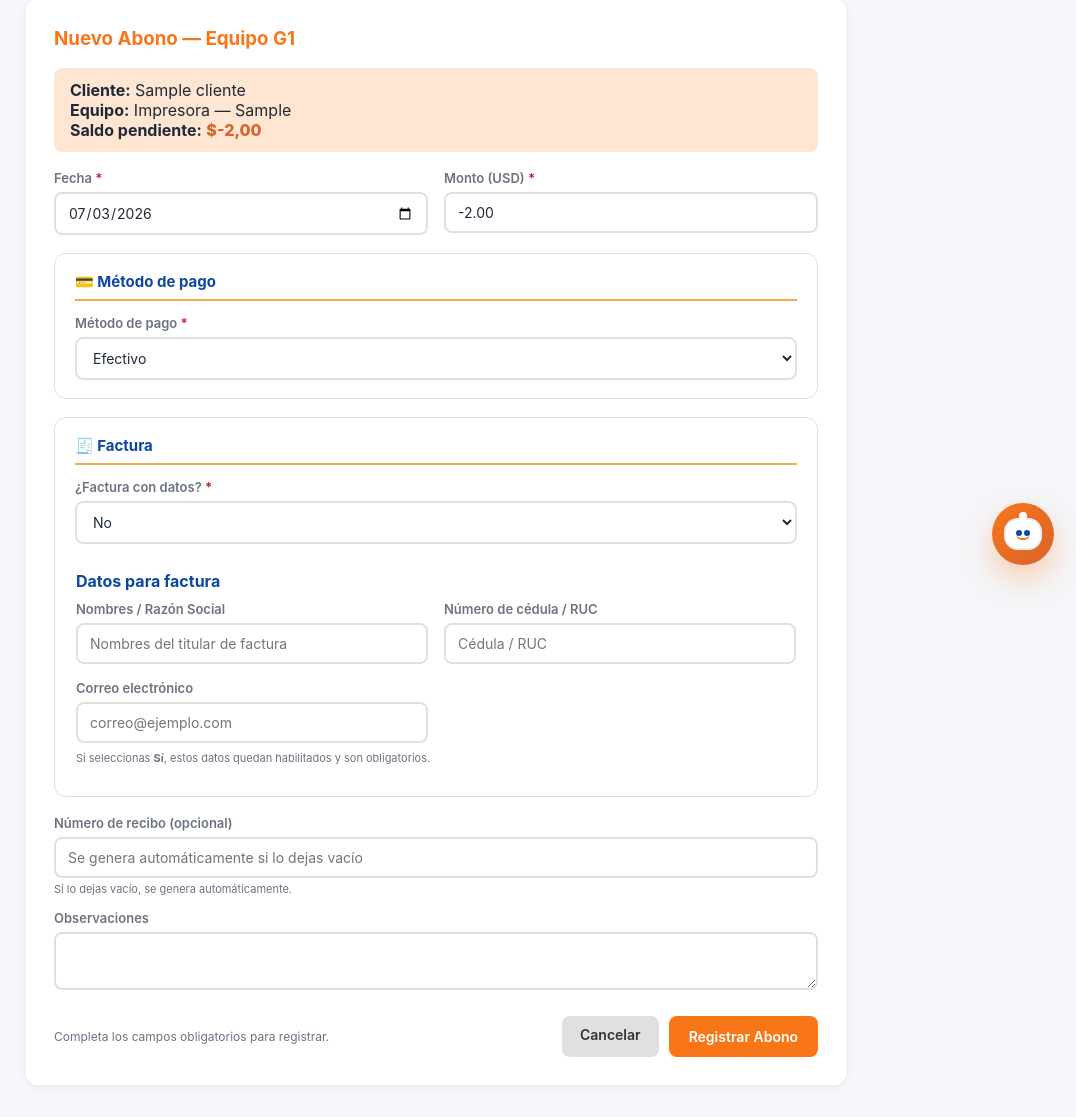
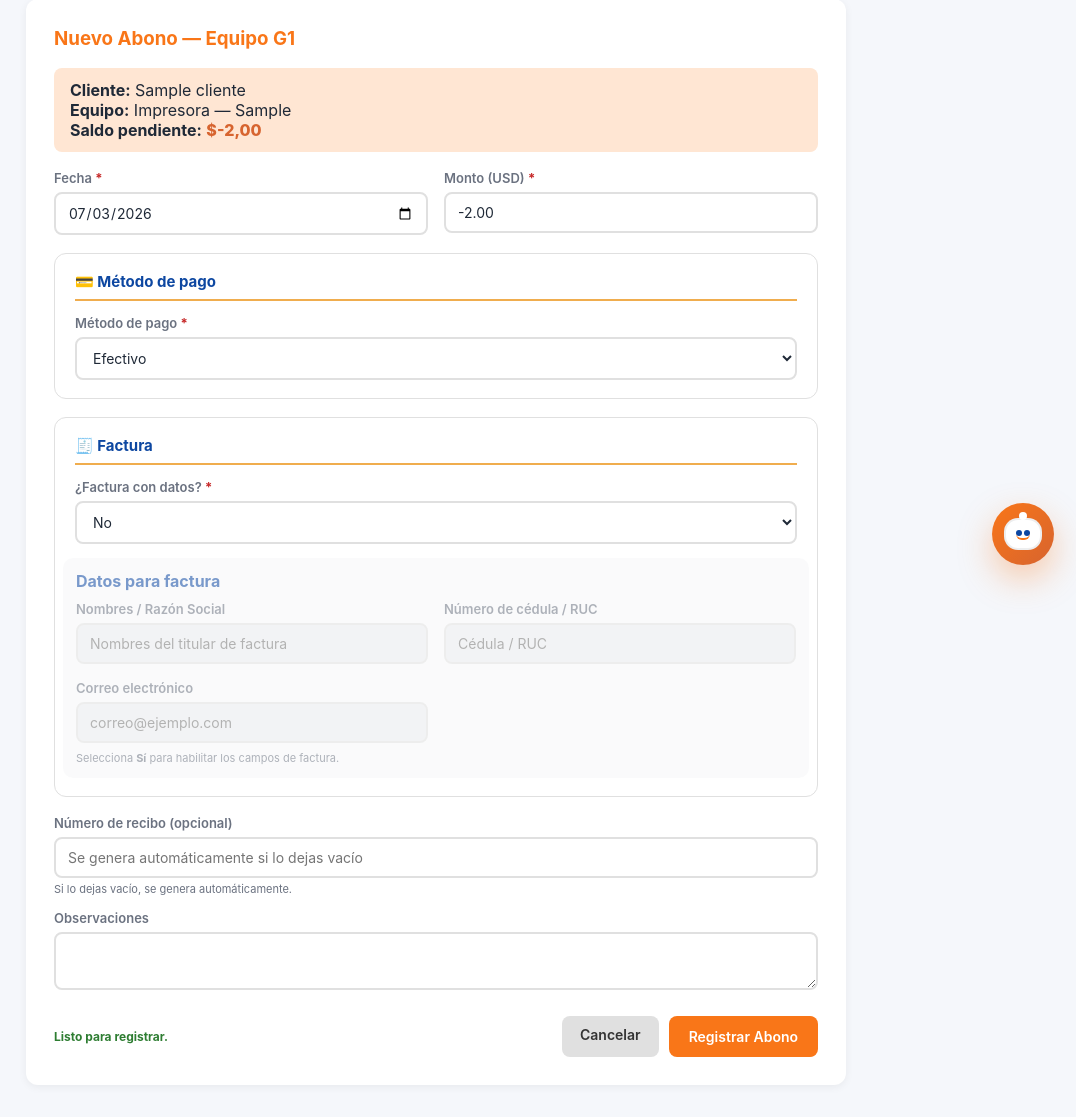
Before and after one commit to photogamer2015/EconotecFinal, a Django app: page /ingresos/1/abonos/crear/ in a window 1280 px wide. Shown: the part 213-1330 px from the top of the page, without its empty margins (204-1280 px from the left). Run offline with Django 5.2, Linux system fonts and the light colour scheme; a user stored in the database is signed in; tables that the repository leaves empty hold one stand-in row (values such as "Sample post"); some libraries are stand-ins or nearby versions.

Commit message:
Corregir error de javascript que impedía autocompletar y habilitar datos de factura en abonos

```diff
--- a/templates/pagos/abono_form.html
+++ b/templates/pagos/abono_form.html
@@ -396,6 +396,7 @@
 
     const factura = document.getElementById('id_factura_realizada');
     const facturaNombres = document.getElementById('id_factura_nombres');
+    const facturaCedula = document.getElementById('id_factura_cedula');
     const facturaCorreo = document.getElementById('id_factura_correo');
     const facturaData = document.getElementById('factura-data');
     const facturaHelper = document.getElementById('factura-helper');
```
